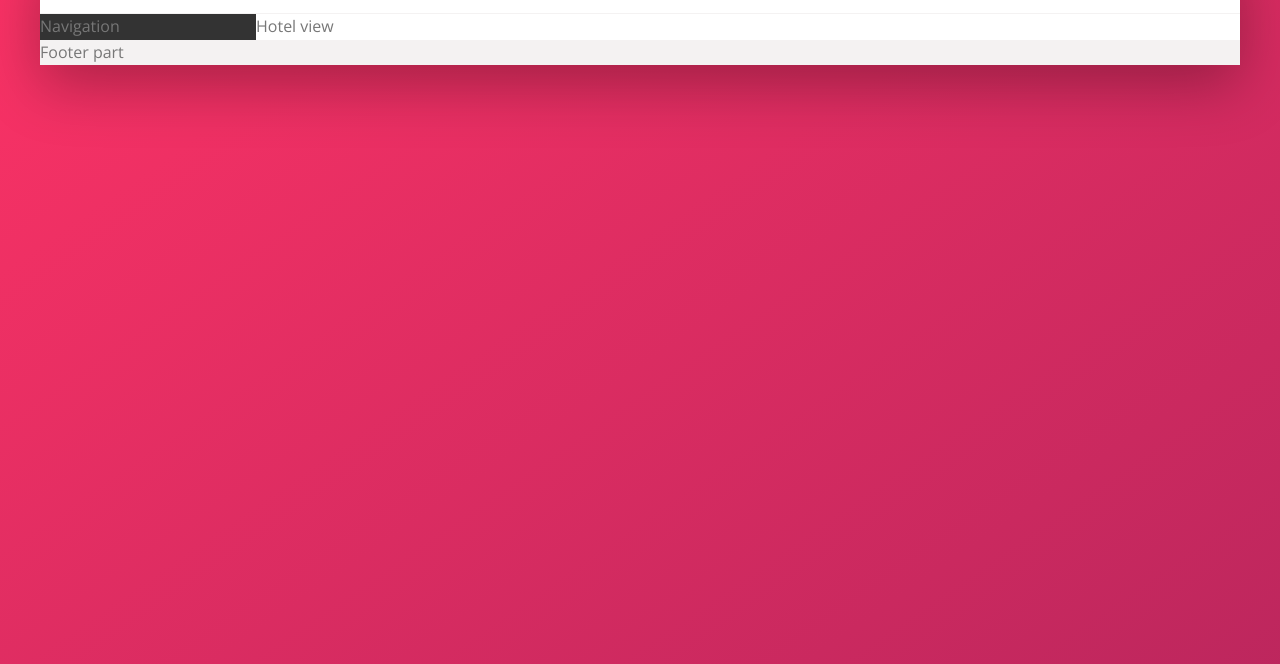
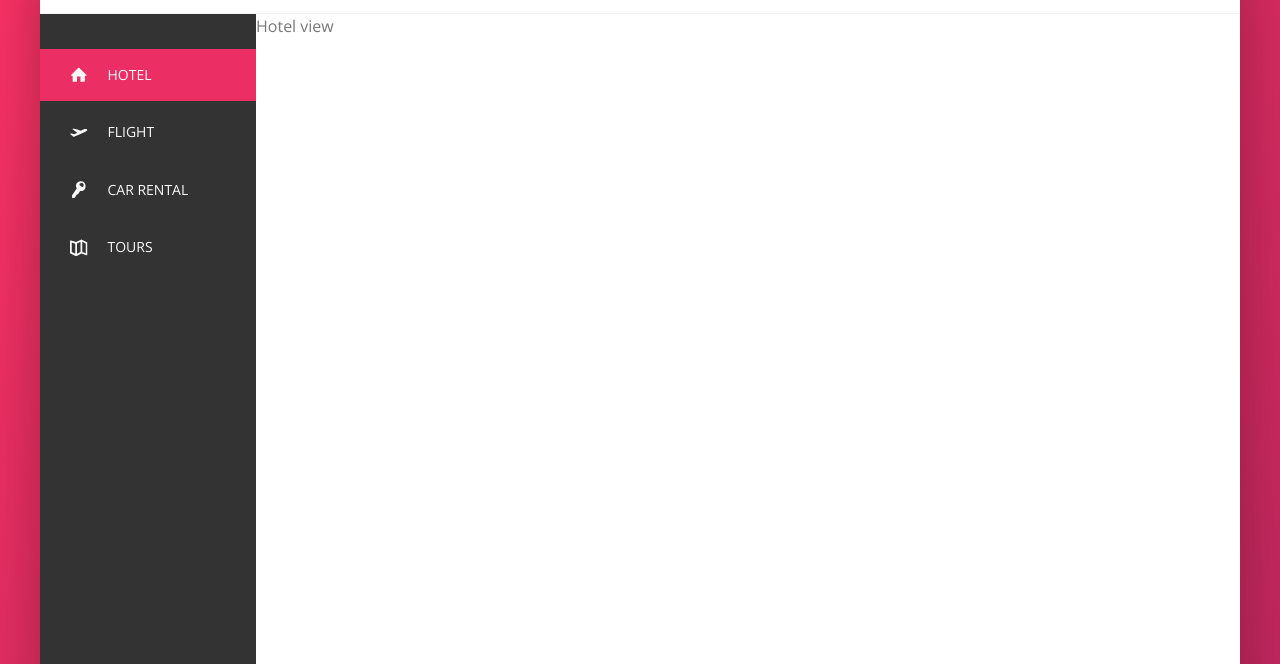
Before and after one commit to vsbron/course-trillo-2023, a website built with Parcel: page index.html in a window 1280 px wide. Shown: the part 136-800 px from the top of the page. Built offline with nearby package versions, Linux system fonts and the light colour scheme.

Commit message:
Added Side nav section

```diff
--- a/index.html
+++ b/index.html
@@ -13,7 +13,6 @@
 
       <header class="header">
         <img src="src/img/logo.png" alt="Trillo logo" class="logo" />
-
         <form action="#" class="search">
           <input type="text" class="search__input" placeholder="Search hotels" />
           <button class="search__button">
@@ -22,7 +21,6 @@
             </svg>
           </button>
         </form>
-
         <nav class="user-nav">
           <div class="user-nav__icon-box">
             <svg class="user-nav__icon">
@@ -41,13 +39,33 @@
             <span class="user-nav__user-name">BroN</span>
           </div>
         </nav>
-
       </header>
 
       <div class="content">
 
         <nav class="sidebar">
-          Navigation
+          <ul class="side-nav">
+            <li class="side-nav__item side-nav__item--active"><a href="#" class="side-nav__link">
+              <svg class="side-nav__icon"><use xlink:href="src/img/sprite.svg#home"></use></svg>
+              <span>Hotel</span>
+            </a></li>
+            <li class="side-nav__item"><a href="#" class="side-nav__link">
+              <svg class="side-nav__icon"><use xlink:href="src/img/sprite.svg#aircraft-take-off"></use></svg>
+              <span>Flight</span>
+            </a></li>
+            <li class="side-nav__item"><a href="#" class="side-nav__link">
+              <svg class="side-nav__icon"><use xlink:href="src/img/sprite.svg#key"></use></svg>
+              <span>Car Rental</span>
+            </a></li>
+            <li class="side-nav__item"><a href="#" class="side-nav__link">
+              <svg class="side-nav__icon"><use xlink:href="src/img/sprite.svg#map"></use></svg>
+              <span>Tours</span>
+            </a></li>
+          </ul>
+          <div class="copyright">
+            Built by VSBroN as a part of the Advanced CSS and Sass online learning course. This project is available on <a href="https://github.com/vsbron/course-trillo-2023" target="_blank">GitHub</a>.<br />
+            &copy;2023. All rights reserved.
+          </div>
         </nav>
 
         <main class="hotel-view">
--- a/src/sass/base/_base.scss
+++ b/src/sass/base/_base.scss
@@ -46,3 +46,7 @@ body {
 
   min-height: 100vh;
 }
+
+a:visited {
+  color: currentColor;
+}
--- a/src/sass/layout/_content.scss
+++ b/src/sass/layout/_content.scss
@@ -5,9 +5,14 @@
 .sidebar {
   background-color: $color-gray-dark-1;
   flex: 0 0 18%;
+  display: flex;
+  flex-direction: column;
+  justify-content: space-between;
 }
 
 .hotel-view {
   background-color: $color-white;
   flex: 1;
+
+  height: 80rem;
 }
--- /dev/null
+++ b/src/sass/layout/_side-nav.scss
@@ -0,0 +1,60 @@
+.side-nav {
+  font-size: 1.4rem;
+  list-style: none;
+  margin-top: 3.5rem;
+
+  &__item {
+    position: relative;
+
+    &:not(:last-child) {
+      margin-bottom: .5rem;
+    }
+
+    &:before {
+      content: "";
+      position: absolute;
+      top: 0;
+      left: 0;
+      height: 100%;
+      width: 3px;
+      background: $color-primary;
+      transform: scaleY(0);
+      transition: transform .2s ease-out, width .2s cubic-bezier(1,0,0,1) .2s, background .1s ease-out;
+    }
+
+    &:active::before { background: $color-primary-light }
+  }
+
+  &__item:hover::before,
+  &__item--active::before {
+    transform: scaleY(1);
+    width: 100%;
+  }
+
+  &__link:link,
+  &__link:visited {
+    position: relative;
+    z-index: 10;
+    color: $color-gray-light-1;
+    text-decoration: none;
+    text-transform: uppercase;
+    display: inline-block;
+    padding: 1.5rem 3rem;
+    display: flex;
+    align-items: center;
+  }
+
+  &__icon {
+    width: 1.75rem;
+    height: 1.75rem;
+    margin-right: 2rem;
+    fill: currentColor;
+  }
+}
+
+.copyright {
+  font-size: 1.2rem;
+  text-align: center;
+  padding: 2rem;
+  color: $color-gray-light-4;
+}
--- a/src/sass/main.scss
+++ b/src/sass/main.scss
@@ -10,3 +10,4 @@
 @import "layout/content";
 @import "layout/footer";
 @import "layout/header";
+@import "layout/side-nav";
```
Also changed, not shown: src/css/style.css.
